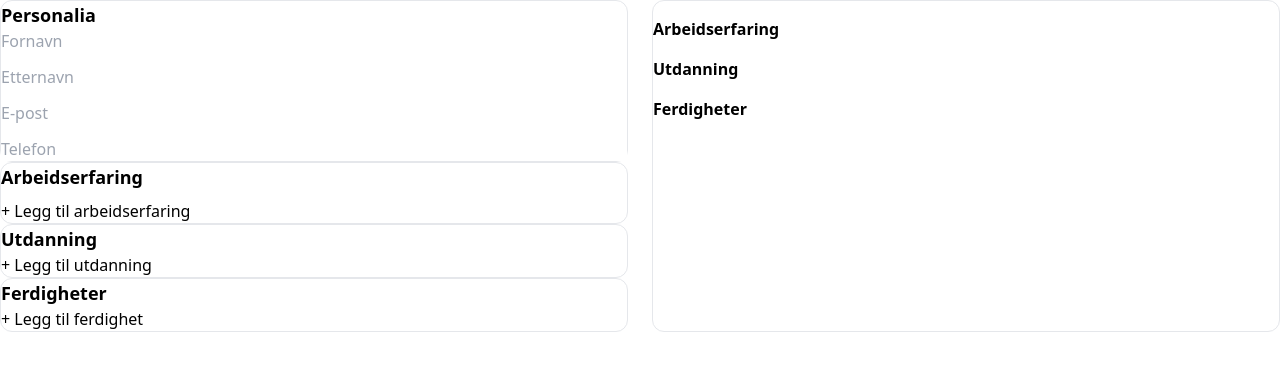
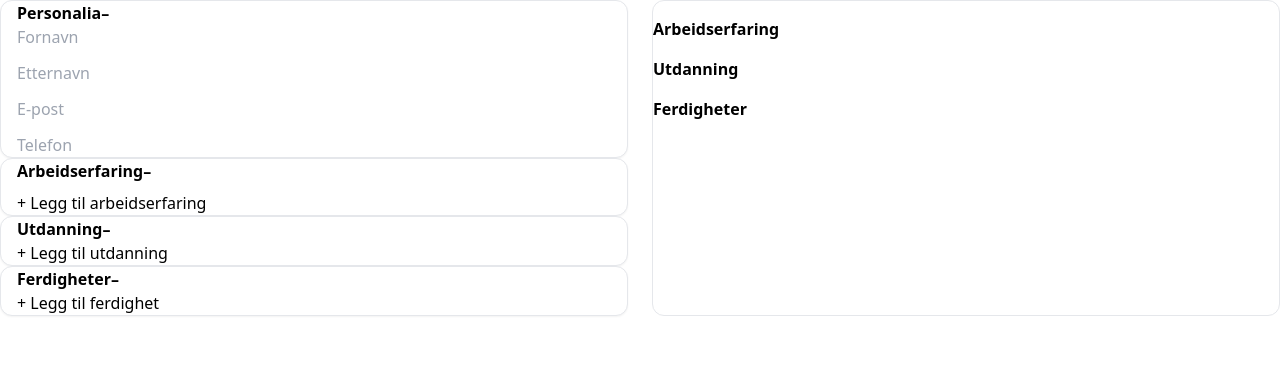
Before and after one commit to cosmicencounters5-png/cv-proffen, a Next.js app: page /cv in a window 1280 px wide. Shown: the top 370 px of the page. Built offline with nearby package versions, Linux system fonts and the light colour scheme.

Commit message:
Update CVSection.tsx

```diff
--- a/components/CVSection.tsx
+++ b/components/CVSection.tsx
@@ -1,13 +1,27 @@
-type Props = {
+"use client"
+
+import { useState } from "react"
+
+export default function CVSection({
+  title,
+  children,
+}: {
   title: string
   children: React.ReactNode
-}
+}) {
+  const [open, setOpen] = useState(true)
 
-export default function CVSection({ title, children }: Props) {
   return (
-    <section className="border rounded-xl p-4 mb-4 bg-white">
-      <h2 className="text-lg font-semibold mb-3">{title}</h2>
-      {children}
-    </section>
+    <div className="bg-white rounded-xl shadow-sm border mb-4">
+      <button
+        onClick={() => setOpen(!open)}
+        className="w-full flex justify-between items-center px-4 py-3 font-semibold text-left"
+      >
+        {title}
+        <span className="text-gray-400">{open ? "–" : "+"}</span>
+      </button>
+
+      {open && <div className="px-4 pb-4">{children}</div>}
+    </div>
   )
 }
```
